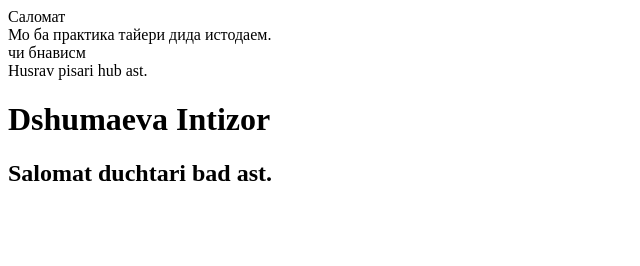
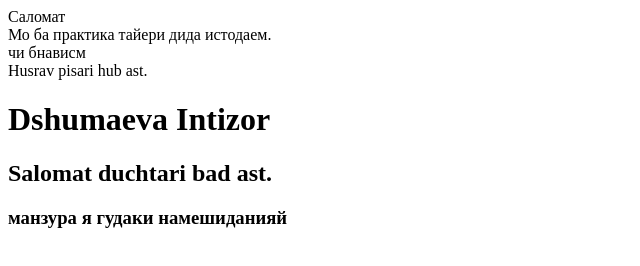
Before and after one commit to Sinojon205/videokurs, a plain HTML site: page index.html in a window 1280 px wide. Shown: the whole page, without its empty margins (0-640 px from the left). Drawn offline with Linux system fonts and the light colour scheme.

Commit message:
bhbhhhhhhhhhhhhhh

```diff
--- a/index.html
+++ b/index.html
@@ -13,5 +13,6 @@
     <div>Husrav pisari hub ast.</div>
     <h1>Dshumaeva Intizor</h1>
     <h2>Salomat duchtari bad ast.</h2>
+    <h3>манзура я гудаки намешиданияй</h3>
 </body>
 </html>
```
